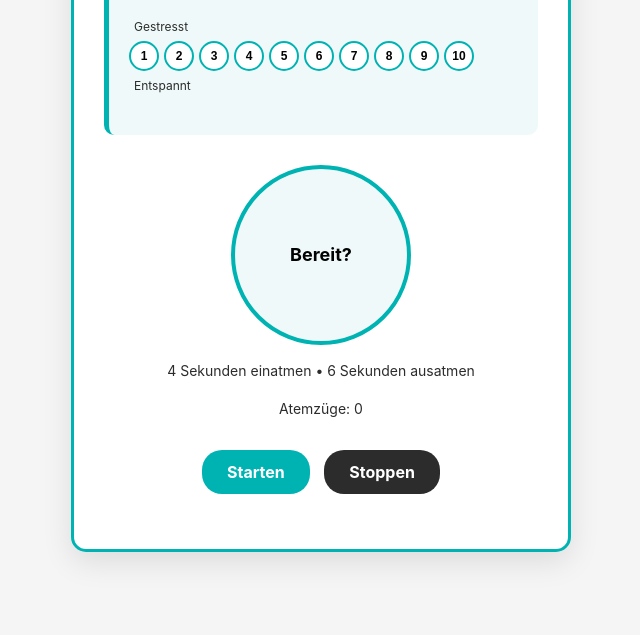
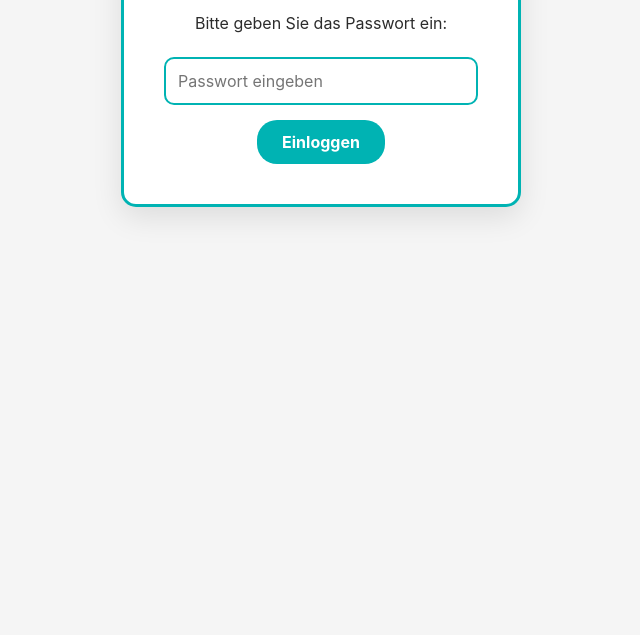
Before and after one commit to healthcohort/HRC-TRAINER, a plain HTML site: page index.html in a window 1280 px wide. Shown: the part 165-800 px from the top of the page, without its empty margins (319-959 px from the left). Drawn offline with Linux system fonts and the light colour scheme.

Commit message:
Update index.html

```diff
--- a/index.html
+++ b/index.html
@@ -1,4 +1,3 @@
-
 <!DOCTYPE html>
 <html lang="de">
 <head>
@@ -30,11 +29,48 @@
             border: 3px solid #00b3b3;
         }
 
+        .login-container {
+            background: white;
+            border-radius: 15px;
+            padding: 40px;
+            max-width: 400px;
+            margin: 50px auto;
+            text-align: center;
+            box-shadow: 0 10px 30px rgba(0,0,0,0.1);
+            border: 3px solid #00b3b3;
+        }
+
         h1 {
             color: #020203;
             font-weight: bold;
             margin-bottom: 25px;
             font-size: 24px;
+        }
+
+        .login-form {
+            margin-top: 20px;
+        }
+
+        .login-input {
+            width: 100%;
+            padding: 12px;
+            border: 2px solid #00b3b3;
+            border-radius: 10px;
+            font-size: 16px;
+            margin-bottom: 15px;
+            font-family: inherit;
+        }
+
+        .login-input:focus {
+            outline: none;
+            border-color: #d1006f;
+        }
+
+        .error-message {
+            color: #d1006f;
+            font-size: 14px;
+            margin-top: 10px;
+            display: none;
         }
 
         .assessment {
@@ -182,8 +218,12 @@
         .positive { color: #00b3b3; }
         .neutral { color: #2c2c2c; }
 
+        .hidden {
+            display: none;
+        }
+
         @media (max-width: 600px) {
-            .container {
+            .container, .login-container {
                 padding: 20px;
                 margin: 10px;
             }
@@ -206,7 +246,19 @@
     </style>
 </head>
 <body>
-    <div class="container">
+    <!-- Login Screen -->
+    <div id="loginScreen" class="login-container">
+        <h1>🔒 HRV-Atemtrainer</h1>
+        <p style="color: #2c2c2c; margin-bottom: 20px;">Bitte geben Sie das Passwort ein:</p>
+        <div class="login-form">
+            <input type="password" id="passwordInput" class="login-input" placeholder="Passwort eingeben" onkeypress="checkEnter(event)">
+            <button class="btn" onclick="checkPassword()">Einloggen</button>
+            <div id="errorMessage" class="error-message">Falsches Passwort. Bitte versuchen Sie es erneut.</div>
+        </div>
+    </div>
+
+    <!-- Main App (hidden initially) -->
+    <div id="mainApp" class="container hidden">
         <h1>🫁 HRV-Atemtrainer</h1>
 
         <div class="assessment" id="beforeAssessment">
@@ -272,6 +324,27 @@
     </div>
 
     <script>
+        // Password protection
+        const correctPassword = "hrv-drsusanne";
+
+        function checkPassword() {
+            const input = document.getElementById('passwordInput').value;
+            if (input === correctPassword) {
+                document.getElementById('loginScreen').style.display = 'none';
+                document.getElementById('mainApp').classList.remove('hidden');
+            } else {
+                document.getElementById('errorMessage').style.display = 'block';
+                document.getElementById('passwordInput').value = '';
+            }
+        }
+
+        function checkEnter(event) {
+            if (event.key === 'Enter') {
+                checkPassword();
+            }
+        }
+
+        // Breathing app functionality
         var isRunning = false;
         var breathCount = 0;
         var currentPhase = 'inhale';
```
